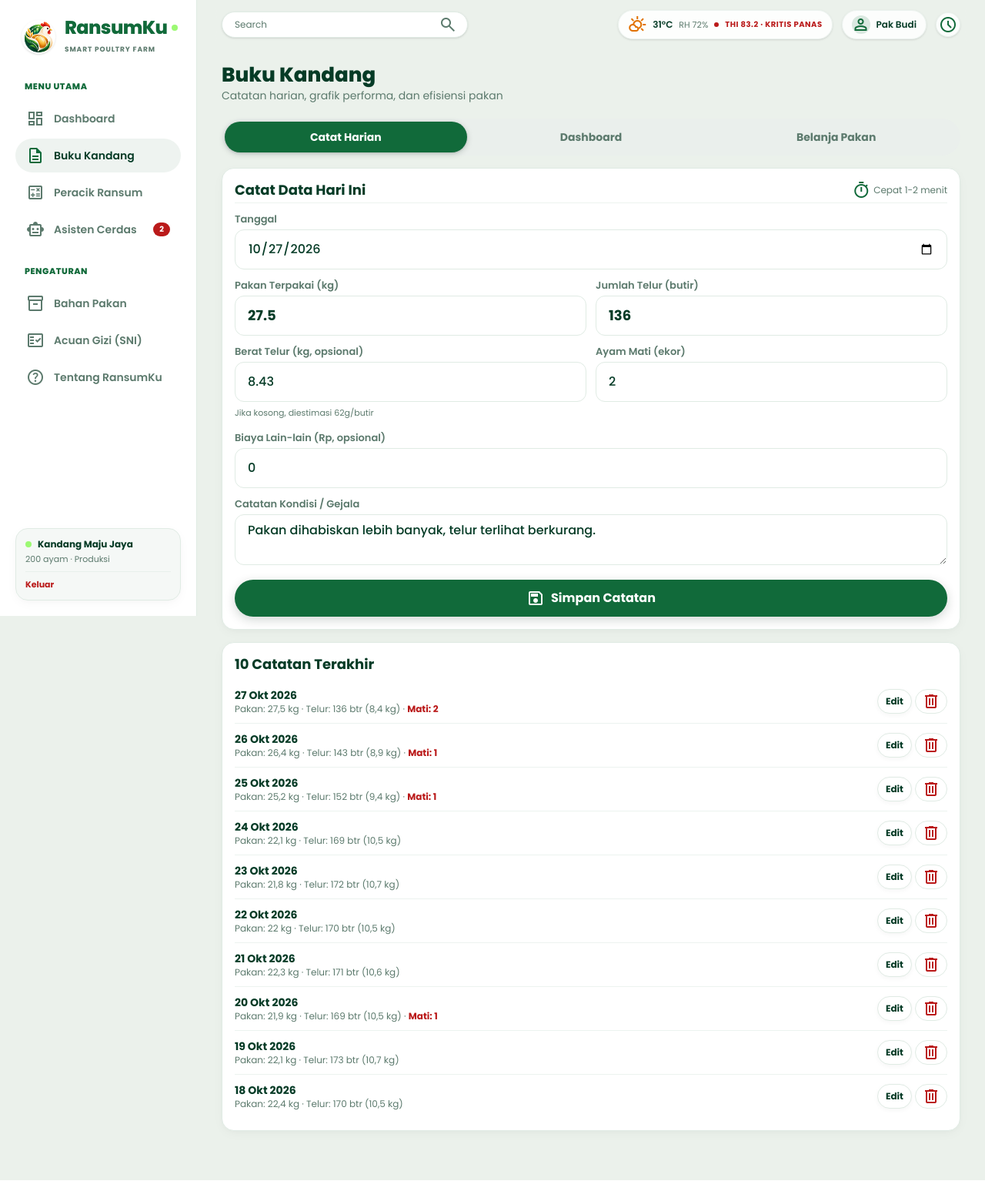
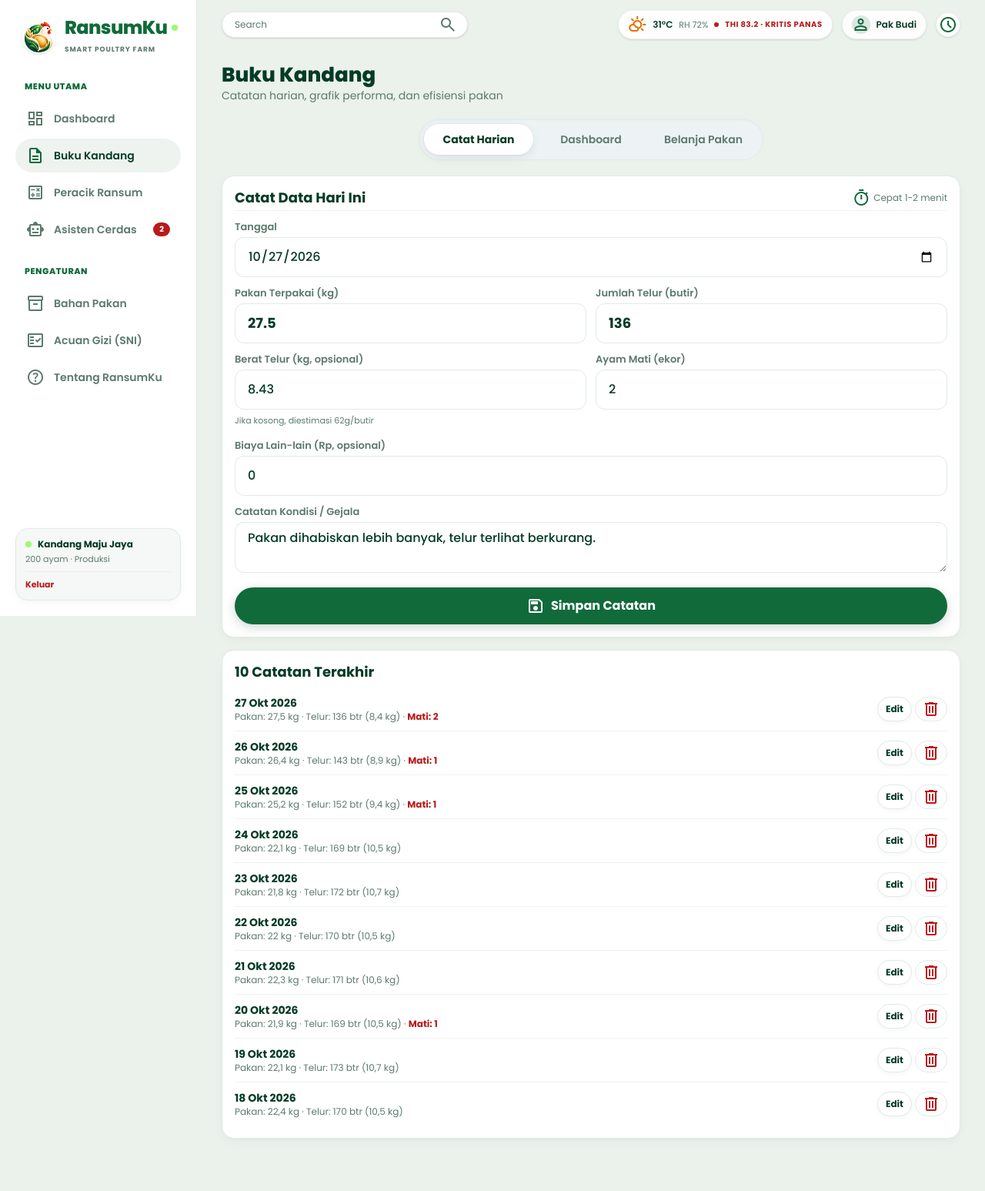
Before and after one commit to ahwine/ransumku, a Laravel app: page /catatan in a window 1280 px wide. Shown: the whole page at 77% size. Run offline with Laravel 12, Linux system fonts and the light colour scheme; a user stored in the database is signed in; data comes from the database, SQL or seed files in the repository; data that the repository does not hold is empty; style sheets or scripts are compiled from the project's sources.

Commit message:
feat(ui): implementasi segmented tab navigation bergaya floating white capsule sesuai referensi

```diff
--- a/resources/css/app.css
+++ b/resources/css/app.css
@@ -109,7 +109,13 @@
         @apply w-1.5 h-1.5 rounded-full shrink-0;
     }
 
-    /* Apple-style Segmented Control Slider */
+    /* Floating Segmented Pill Slider (Image 2 style) */
+    .tab-segmented-track {
+        background-color: #edf2f5 !important;
+        border: 1px solid rgba(224, 235, 228, 0.8) !important;
+        box-shadow: inset 0 1px 2px rgba(0, 0, 0, 0.04) !important;
+    }
+
     .tab-slider {
         position: absolute;
         top: 0;
@@ -117,8 +123,8 @@
         margin: 0;
         padding: 0;
         border-radius: 9999px;
-        background-color: var(--color-brand);
-        box-shadow: 0 2px 8px -1px rgba(0, 36, 21, 0.25), 0 1px 3px 0 rgba(0, 0, 0, 0.1);
+        background-color: #ffffff !important;
+        box-shadow: 0 4px 14px -1px rgba(15, 23, 42, 0.08), 0 2px 6px -1px rgba(15, 23, 42, 0.04), 0 0 0 1px rgba(15, 23, 42, 0.03) !important;
         pointer-events: none;
         z-index: 1;
         opacity: 0;
@@ -130,7 +136,7 @@
     }
 
     .tab-slider.is-ready {
-        opacity: 1;
+        opacity: 1 !important;
     }
 
     /* Apple-style horizontal sliding animations for tab content panels */
--- a/resources/js/app.js
+++ b/resources/js/app.js
@@ -109,8 +109,8 @@ function initSlidingTabs() {
         };
 
         const activeBtn = buttons.find((b) => b.classList.contains('active-tab')) ||
+            buttons.find((b) => b.classList.contains('bg-white')) ||
             buttons.find((b) => b.classList.contains('bg-brand')) ||
-            buttons.find((b) => !b.classList.contains('text-muted') && b.classList.contains('text-white')) ||
             buttons[0];
 
         let currentIndex = buttons.indexOf(activeBtn);
@@ -126,14 +126,14 @@ function initSlidingTabs() {
             buttons.forEach((b) => {
                 const isActive = b === targetBtn;
                 b.classList.toggle('active-tab', isActive);
-                b.classList.remove('bg-brand');
+                b.classList.remove('bg-brand', 'bg-white', 'shadow-xs', 'shadow-sm', 'text-white');
 
                 if (isActive) {
-                    b.classList.remove('text-muted', 'hover:text-ink');
-                    b.classList.add('text-white', 'font-bold');
+                    b.classList.remove('text-muted');
+                    b.classList.add('text-ink', 'font-bold');
                 } else {
-                    b.classList.remove('text-white');
-                    b.classList.add('text-muted', 'hover:text-ink', 'font-bold');
+                    b.classList.remove('text-ink');
+                    b.classList.add('text-muted', 'hover:text-ink', 'font-semibold');
                 }
             });
 
@@ -178,6 +178,10 @@ function initSlidingTabs() {
         switchTab(activeBtn, false);
         slider.classList.add('is-ready');
 
+        // Double check position on next tick to handle any font/layout shifts
+        requestAnimationFrame(() => updateSlider(activeBtn, false));
+        setTimeout(() => updateSlider(activeBtn, false), 50);
+
         window.addEventListener('resize', () => {
             const currentActive = buttons.find((b) => b.classList.contains('active-tab')) || buttons[0];
             updateSlider(currentActive, false);
@@ -192,7 +196,11 @@ function initSlidingTabs() {
     });
 }
 
-initSlidingTabs();
+if (document.readyState === 'loading') {
+    document.addEventListener('DOMContentLoaded', initSlidingTabs);
+} else {
+    initSlidingTabs();
+}
 
 // Mode jumlah campuran: kg langsung / berdasarkan hari
 document.querySelectorAll('input[name="mode"]').forEach((r) => {
--- a/resources/views/catatan/index.blade.php
+++ b/resources/views/catatan/index.blade.php
@@ -15,18 +15,20 @@
     $tabAktif = request()->query('tab', 'form');
 @endphp
 
-<div data-tabs class="space-y-4">
-    <div data-tab-nav class="relative grid grid-cols-3 gap-1 p-1 rounded-full bg-surface-2 text-center text-sm font-bold select-none">
+<div data-tabs class="space-y-5">
+    <div class="flex justify-center">
+        <div data-tab-nav class="tab-segmented-track relative grid grid-cols-3 gap-1 p-1.5 rounded-full text-center text-xs sm:text-sm font-bold select-none w-full max-w-md">
             <div data-tab-slider class="tab-slider" aria-hidden="true"></div>
-        <button type="button" data-tab="form" class="relative z-10 py-2.5 rounded-full transition-colors duration-200 cursor-pointer {{ $tabAktif === 'form' ? 'active-tab bg-brand text-white' : 'text-muted hover:text-ink' }}">
+            <button type="button" data-tab="form" class="relative z-10 py-2 sm:py-2.5 px-2 sm:px-3 rounded-full transition-colors duration-200 cursor-pointer {{ $tabAktif === 'form' ? 'active-tab bg-white shadow-xs text-ink font-bold' : 'text-muted hover:text-ink font-semibold' }}">
                 Catat Harian
             </button>
-        <button type="button" data-tab="dashboard" class="relative z-10 py-2.5 rounded-full transition-colors duration-200 cursor-pointer {{ $tabAktif === 'dashboard' ? 'active-tab bg-brand text-white' : 'text-muted hover:text-ink' }}">
+            <button type="button" data-tab="dashboard" class="relative z-10 py-2 sm:py-2.5 px-2 sm:px-3 rounded-full transition-colors duration-200 cursor-pointer {{ $tabAktif === 'dashboard' ? 'active-tab bg-white shadow-xs text-ink font-bold' : 'text-muted hover:text-ink font-semibold' }}">
                 Dashboard
             </button>
-        <button type="button" data-tab="beli" class="relative z-10 py-2.5 rounded-full transition-colors duration-200 cursor-pointer {{ $tabAktif === 'beli' ? 'active-tab bg-brand text-white' : 'text-muted hover:text-ink' }}">
+            <button type="button" data-tab="beli" class="relative z-10 py-2 sm:py-2.5 px-2 sm:px-3 rounded-full transition-colors duration-200 cursor-pointer {{ $tabAktif === 'beli' ? 'active-tab bg-white shadow-xs text-ink font-bold' : 'text-muted hover:text-ink font-semibold' }}">
                 Belanja Pakan
             </button>
+        </div>
     </div>
 
     {{-- Panel 1: Form Catatan Harian --}}
```
Also changed, not shown: resources/views/asisten/index.blade.php (+11 -9 lines). Lines whose indentation alone changed are shown as unchanged.
